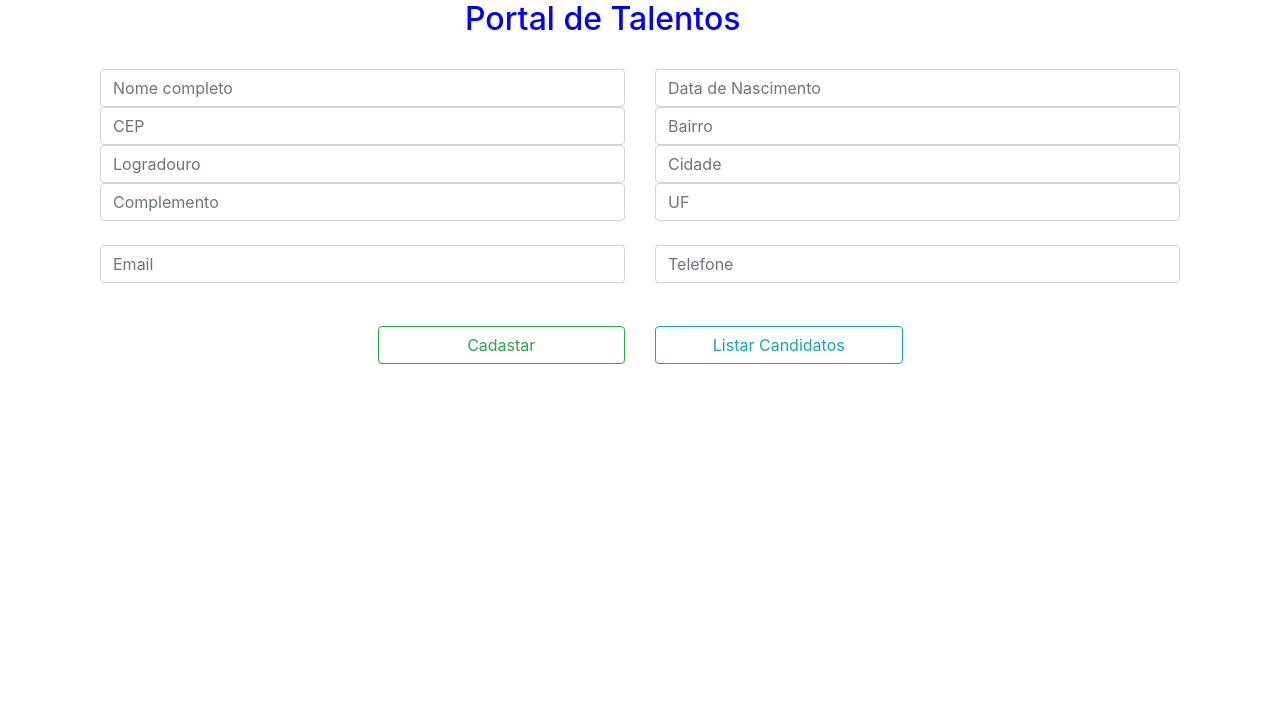
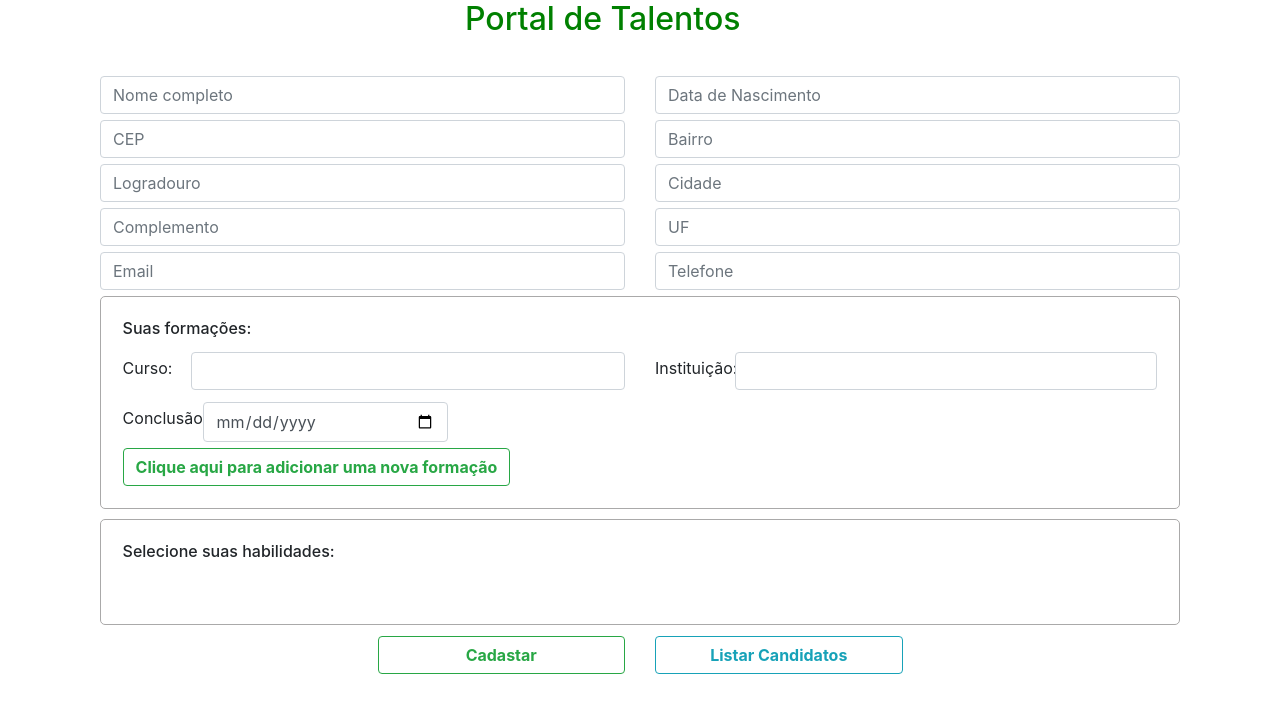
Before and after one commit to jcrodrigues87/teste-pratico-02, a PHP site: page / in a window 1280 px wide. Shown: the top 713 px of the page. Run offline with PHP 8.4, Linux system fonts and the light colour scheme; data that the repository does not hold is empty; some libraries are stand-ins or nearby versions.

Commit message:
Ajustando o Layout das páginas

```diff
--- /dev/null
+++ b/busca_habilidades.php
@@ -0,0 +1,14 @@
+<?php
+//Importando conexão com o banco
+require_once('database/db.class.php');
+function busca_habilidades()
+{
+  $objDb = new db();
+  $link = $objDb->conecta_mysql();
+
+  $sql = "SELECT * FROM `lista_habilidades`";
+
+  $resultado = mysqli_query($link, $sql);
+
+  return $resultado;
+}
--- /dev/null
+++ b/candidato.php
@@ -0,0 +1,4 @@
+class Candidado {
+
+
+}
--- a/css/style.css
+++ b/css/style.css
@@ -1,14 +1,45 @@
 .endereco,
 .dados {
   display: flex;
+  justify-content: center;
 }
 
 .cabecalho {
   margin-bottom: 2%;
-  color: blue;
+  color: green;
 }
 
 .lista {
   margin-top: 2%;
   margin-bottom: 2%;
 }
+
+.col-md-6 input {
+  margin: 6px 0;
+}
+
+.dados input {
+  margin: 6px 0;
+}
+
+.dados label {
+  width: 80px;
+  margin-top: 10px;
+}
+
+.center {
+  display: flex;
+  justify-content: center;
+  align-items: center;
+}
+
+.center a button {
+  width: 200px;
+}
+
+.habilidades {
+  border: 1px solid rgb(170, 169, 169);
+  padding: 2%;
+  border-radius: 5px;
+  margin-bottom: 1%;
+}
--- /dev/null
+++ b/formacao.php
@@ -0,0 +1,3 @@
+public class Formacao{
+
+}
--- /dev/null
+++ b/header.php
@@ -0,0 +1,9 @@
+<div class="container">
+  <div class="row">
+    <div class="col-md-4"></div>
+    <div class="col-md-4 cabecalho">
+      <h2>Portal de Talentos</h2>
+    </div>
+    <div class=" col-md-4"></div>
+  </div>
+</div>
--- a/index.php
+++ b/index.php
@@ -1,14 +1,10 @@
 <?php
 //Importando conexão com o banco
-require_once('database/db.class.php');
+require_once('busca_habilidades.php');
+//Pegando lista de habilidades no banco
+$resultado = busca_habilidades();
+?>
 
-$objDb = new db();
-$link = $objDb->conecta_mysql();
-
-$sql = "SELECT * FROM `lista_habilidades`";
-
-$resultado_id = mysqli_query($link, $sql);
-?>
 
 <!DOCTYPE HTML>
 <html lang="pt-br">
@@ -36,64 +32,74 @@ $resultado_id = mysqli_query($link, $sql);
 </head>
 
 <body>
-  <!-- Cabeçalho -->
+  <!-- Header -->
+  <?php include 'header.php'; ?>
+
+
   <div class="container">
-    <div class="row">
-      <div class="col-md-4"></div>
-      <div class="col-md-4 cabecalho">
-        <h2>Portal de Talentos</h2>
-      </div>
-      <div class=" col-md-4"></div>
-    </div>
-  </div>
-
     <!-- Inicio formulário -->
-  <div class="container">
-
     <div class="col-md-12">
       <form method="post" action="registra_candidato.php">
 
         <div class="row">
           <div class="col-md-6">
-            <input type="text" class="form-control" id="nome" name="nome" placeholder="Nome completo" required="requiored">
           </div>
           <div class="col-md-6">
-            <input type="text" class="form-control" id="data_nasc" name="data_nasc" placeholder="Data de Nascimento" required="requiored">
           </div>
         </div>
 
         <div class="row">
           <!-- Formulario ViaCEP -->
           <div class="col-md-6">
-            <input name="cep" type="text" class="form-control" id="cep" value="" size="10" maxlength="9" placeholder="CEP" required="requiored" />
-            <input name="rua" type="text" class="form-control" id="rua" size="50" placeholder="Logradouro" required="requiored" />
+            <input name="nome" type="text" class="form-control" id="nome" placeholder="Nome completo" required>
+            <input name="cep" type="text" class="form-control" id="cep" value="" size="10" maxlength="9" placeholder="CEP" required />
+            <input name="rua" type="text" class="form-control" id="rua" size="50" placeholder="Logradouro" required />
             <input name="complemento" type="text" class="form-control" id="complemento" size="20" placeholder="Complemento" />
+            <input name="email" type="email" class="form-control" id="email" placeholder="Email" required>
           </div>
 
           <div class="col-md-6">
-            <input name="bairro" type="text" class="form-control" id="bairro" size="30" placeholder="Bairro" required="requiored" />
-            <input name="cidade" type="text" class="form-control" id="cidade" size="40" placeholder="Cidade" required="requiored" />
-            <input name="uf" type="text" id="uf" class="form-control" size="2" placeholder="UF" /><br required="requiored" />
-          </div>
+            <input name="data_nasc" type="text" class="form-control" id="data_nasc" placeholder="Data de Nascimento" required>
+            <input name="bairro" type="text" class="form-control" id="bairro" size="30" placeholder="Bairro" required />
+            <input name="cidade" type="text" class="form-control" id="cidade" size="40" placeholder="Cidade" required />
+            <input name="uf" type="text" id="uf" class="form-control" size="2" placeholder="UF" required />
+            <input name="telefone" type="tel" class="form-control" id="telefone" placeholder="Telefone" size="20" required>
 
-          <div class="col-md-6">
-            <input type="email" class="form-control" id="email" name="email" placeholder="Email" required="requiored">
-          </div>
-
-          <div class="col-md-6">
-            <input type="text" class="form-control" id="telefone" name="telefone" placeholder="Telefone" size="20" required="requiored">
           </div>
 
         </div>
 
+        <!-- Formações-->
+        <div class="habilidades">
+          <h6>Suas formações:</h6>
+          <div class="row">
+            <div class="col-md-6 dados">
+              <label>Curso: </label>
+              <input name="nome_curso" type="text" class="form-control" id="nome_curso" />
+            </div>
 
-        <!-- Lista de habilidades-->
+            <div class="col-md-6 dados">
+              <label>Instituição: </label>
+              <input name="nome_instituicao" type="text" class="form-control" id="nome_instituicao" />
+            </div>
+
+            <div class="col-md-4 dados">
+              <label>Conclusão: </label>
+              <input name="data_conclusao" type="date" class="form-control" id="data_conclusao" />
+            </div>
+          </div>
+          <!-- Botao add formação-->
+          <button type="button" class="btn btn-outline-success"><b>Clique aqui para adicionar uma nova formação</b></button>
+        </div>
+
+        <!-- Escrevendo a lista de habilidades-->
+        <div class="habilidades">
+          <h6>Selecione suas habilidades:</h6>
           <?php
-        if ($resultado_id) {
+          if ($resultado) {
             echo "<div class='container lista'>";
-
             echo "<div class='row'>";
-          while ($registro = mysqli_fetch_array($resultado_id, MYSQLI_ASSOC)) {
+            while ($registro = mysqli_fetch_array($resultado, MYSQLI_ASSOC)) {
           ?>
               <div class="col-md-2">
                 <input type="checkbox" class="form-check-input" value=<?= $registro['nome'] ?>>
@@ -102,28 +108,30 @@ $resultado_id = mysqli_query($link, $sql);
           <?php
             }
             echo "</div>";
-
             echo "</div>";
           } else {
             echo 'Erro ao consultar candidatos';
           }
           ?>
+        </div>
+
         <!-- Botões inferiores-->
         <div class="row">
           <div class="col-md-3"></div>
           <div class="col-md-3">
-            <button type="submit" class="btn btn btn-outline-success form-control">Cadastar</button>
+            <button type="submit" class="btn btn-outline-success form-control"><b>Cadastar</b></button>
           </div>
 
           <div class="col-md-3">
             <a href="listar_candidatos.php">
-              <button type="button" class="btn btn btn btn-outline-info form-control">Listar Candidatos</button>
+              <button type="button" class="btn btn-outline-info form-control"><b>Listar Candidatos</b></button>
             </a>
           </div>
           <div class="col-md-3"></div>
+          <div class="clearfix lista"><br></div>
         </div>
       </form>
-    </div>
+    </div><!-- Fim form-->
 
 
   </div>
```
Also changed, not shown: listar_candidatos.php (+70 -15 lines), README.md. Lines whose indentation alone changed are shown as unchanged.
